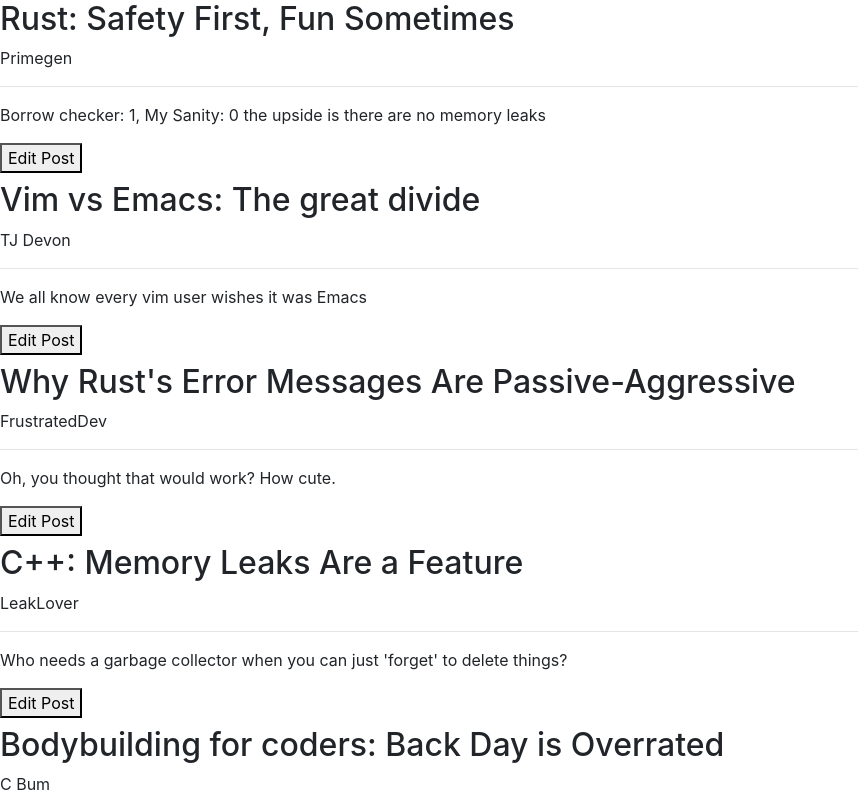
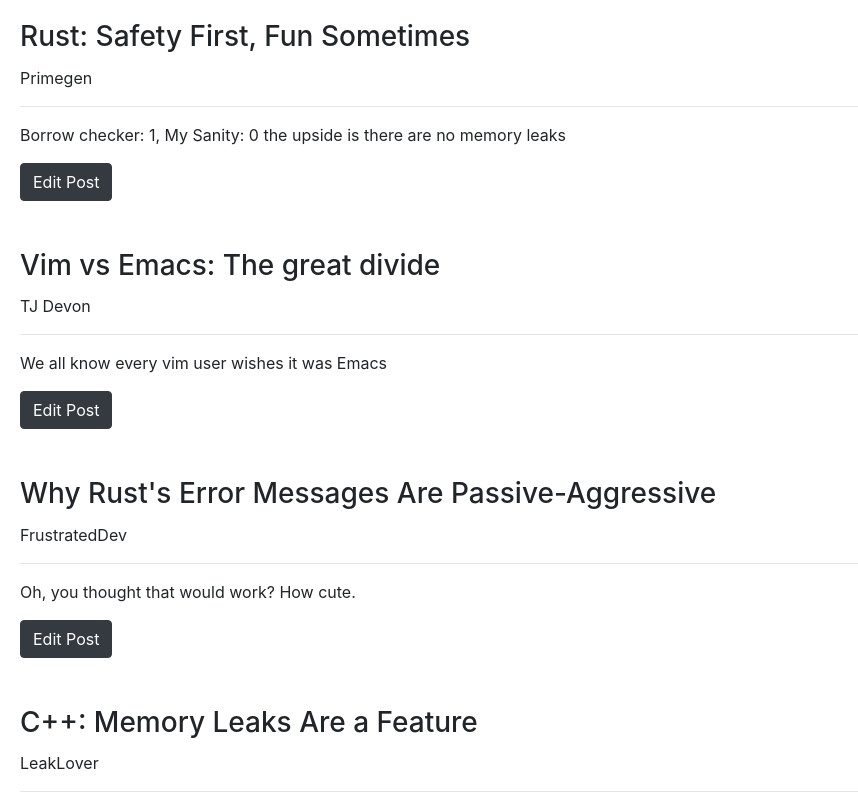
Before and after one commit to hayley-d/IMY220, a React app in the folder Assignments/Assignment 4/: page /posts in a window 1280 px wide. Shown: the top 800 px of the page, without its empty margins (0-858 px from the left). Built offline with nearby package versions, Linux system fonts and the light colour scheme.

Commit message:
Added styling

```diff
--- a/Assignments/Assignment 4/src/components/EditPost.js
+++ b/Assignments/Assignment 4/src/components/EditPost.js
@@ -20,12 +20,16 @@
 
     render(){
         return(
-            <form>
+            <form className="container">
+                <div className="form-group">
                 <label for="title">Post Title</label>
-                <input type="text" name="title" defaultValue={this.props.title} ref={this.titleRef}/>
+                <input type="text" className="form-control" name="title" defaultValue={this.props.title} ref={this.titleRef}/>
+                </div>
+                <div className="form-group">
                 <label for="description">Post Description</label>
-                <input type="text" name="description" defaultValue={this.props.description} ref={this.descriptionRef}/>
-                <button onClick={this.handelSubmit}>Save</button>
+                <input type="text"  className="form-control" name="description" defaultValue={this.props.description} ref={this.descriptionRef}/>
+                </div>
+                <button className="btn btn-primary" onClick={this.handelSubmit}>Save</button>
             </form>
         );
     }
--- a/Assignments/Assignment 4/src/components/Post.js
+++ b/Assignments/Assignment 4/src/components/Post.js
@@ -22,12 +22,12 @@
 
       render(){
           return(
-              <div>
-                  <h2> {this.state.title} </h2>
-                  <p> {this.state.author} </p>
+              <div className="card-body">
+                  <h3 className="card-title"> {this.state.title} </h3>
+                  <p className="card-text"> {this.state.author} </p>
                   <hr/>
-                  <p> {this.state.description} </p>
-                  <button onClick={this.toggleForm}>{this.state.editForm? 'Cancel Edit' : 'Edit Post'}</button>
+                  <p className="card-text"> {this.state.description} </p>
+                  <button className="btn btn-dark" onClick={this.toggleForm}>{this.state.editForm? 'Cancel Edit' : 'Edit Post'}</button>
                   {this.state.editForm ? (
                       <EditPost title={this.state.title} description={this.state.description} onUpdatePost={this.updatePost}/>
                     ) : (<h3>{this.state.editForm}</h3>)
```
